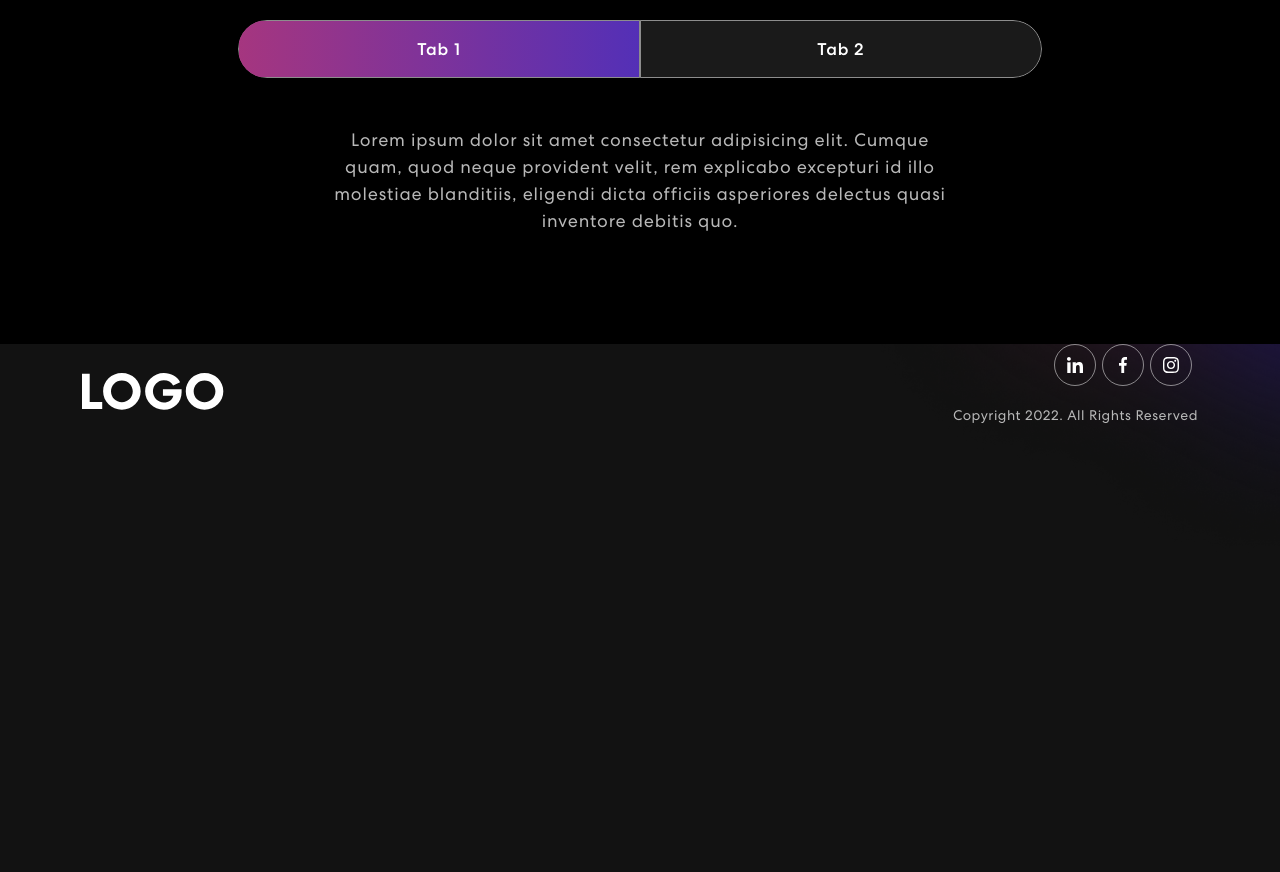
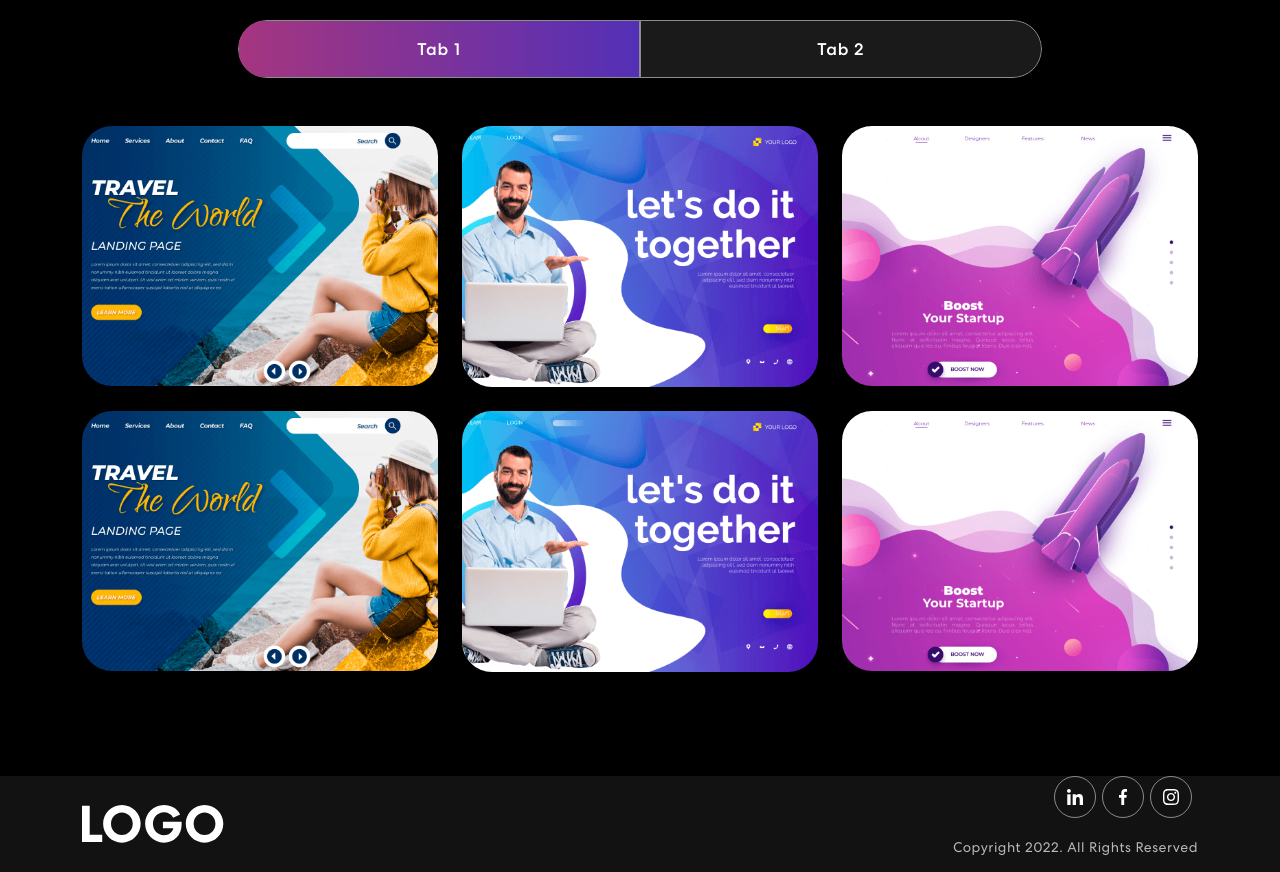
Before and after one commit to Houser97/portfolio-draft-1, a React (Create React App) app: page / in a window 1280 px wide. Shown: the part 1600-2472 px from the top of the page. Before the commit the page ends 2170 px from the top, so only its background shows below. Built offline with nearby package versions, Linux system fonts and the light colour scheme.

Commit message:
Place projectCards in Tab 1 in Projects component

```diff
--- a/src/components/projects.js
+++ b/src/components/projects.js
@@ -62,7 +62,7 @@ const Projects = () => {
                     </Nav.Item>
                   </Nav>
                   <Tab.Content id="slideInUp" className={isVisible ? "animate__animated animate__slideInUp" : ""}>
-                    <Tab.Pane eventKey="second">
+                    <Tab.Pane eventKey="first">
                       <Row>
                         {
                           projects.map((project, index) => {
@@ -76,7 +76,7 @@ const Projects = () => {
                         }
                       </Row>
                     </Tab.Pane>
-                    <Tab.Pane eventKey="first">
+                    <Tab.Pane eventKey="second">
                       <p>Lorem ipsum dolor sit amet consectetur adipisicing elit. Cumque quam, quod neque provident velit, rem explicabo excepturi id illo molestiae blanditiis, eligendi dicta officiis asperiores delectus quasi inventore debitis quo.</p>
                     </Tab.Pane>
                   </Tab.Content>
```
